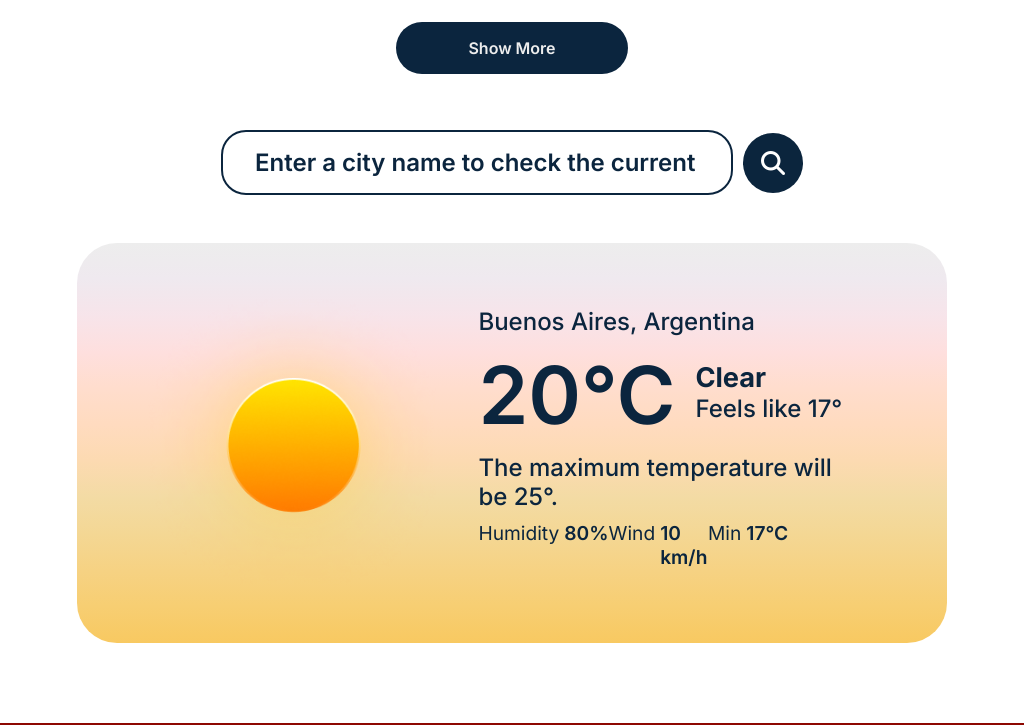
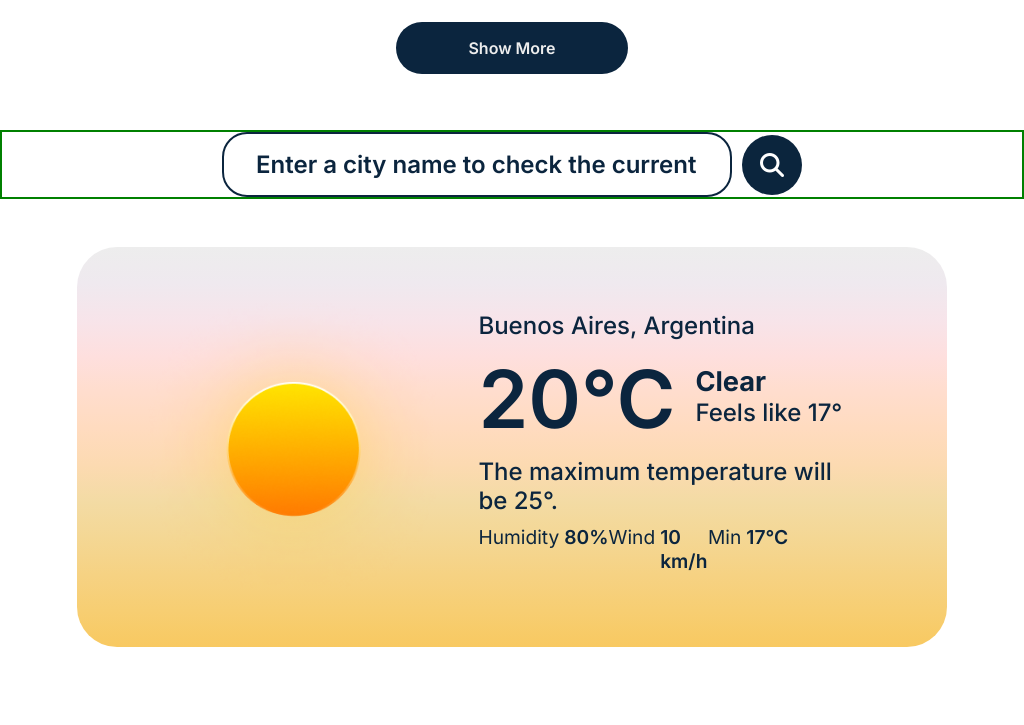
Before and after one commit to magalimou/Real-Estate-Project, a plain HTML site: page index.html in a window 1024 px wide. Shown: the part 3900-4625 px from the top of the page. Drawn offline with Linux system fonts and the light colour scheme.

Commit message:
responsive breakpoint large and extra large

```diff
--- a/css/weather.css
+++ b/css/weather.css
@@ -89,7 +89,7 @@
 
 
  /*Responsive design*/
- @media screen and (max-width: 768px){
+ @media screen and (max-width: 767.98px){
 
     .weather-container{
         flex-direction: column;
@@ -170,7 +170,7 @@
 
 }
 
-@media screen and (min-width: 768px) and (max-width: 992px) {
+@media screen and (min-width: 768px) and (max-width: 991.98px) {
 
     .search-bar{
         border: 2px solid red;
@@ -234,3 +234,10 @@
 
     }
 }
+
+@media screen and (min-width: 992px) and (max-width: 1199.98px) {
+
+    .search-bar{
+        border: 2px solid green;
+    }
+}
```
